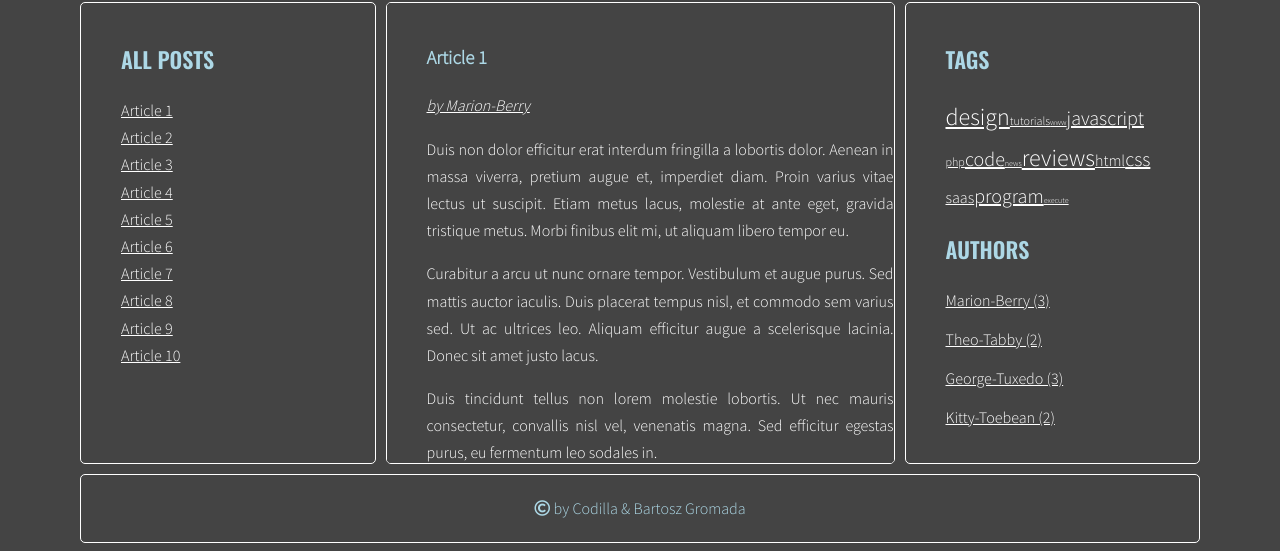
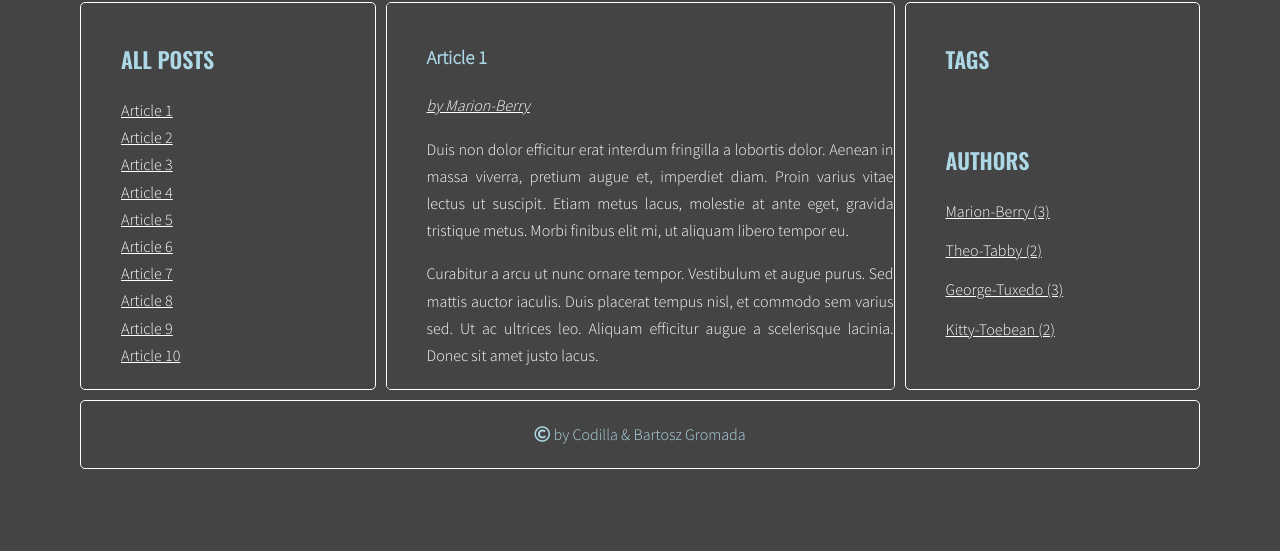
Before and after one commit to BartoszGromada/javascript-blog, a website: page index.html in a window 1280 px wide. Shown: the part 309-860 px from the top of the page. After the commit the page ends 800 px from the top, so only its background shows below. Drawn offline with nearby package versions, Linux system fonts and the light colour scheme.

Commit message:
add_js_handlebars

```diff
--- a/index.html
+++ b/index.html
@@ -203,6 +203,19 @@
 				</main>
   			</div>
 		</div>
+		<script id="template-tagSidebar-link" type="text/x-handlebars-template">
+  			<li><a class="{{className}}"href="#tag-{{tag}}">{{tag }}</a></li>
+		</script>
+		<script id="template-author-link" type="text/x-handlebars-template">
+  			<a href="#author{{ id }}">by {{ title }}</a>
+		</script>
+		<script id="template-tag-link" type="text/x-handlebars-template">
+  			<li><a href="#tag{{ id }}">{{ title }}</a></li>
+		</script>
+		<script id="template-article-link" type="text/x-handlebars-template">
+  			<li><a href="#{{ id }}"><span>{{ title }}</span></a></li>
+		</script>
+		<script src="https://cdnjs.cloudflare.com/ajax/libs/handlebars.js/4.1.0/handlebars.min.js"></script>
 		<script src="js/script.js"></script>
 	</body>
 </html>
--- a/js/script.js
+++ b/js/script.js
@@ -1,4 +1,11 @@
 'use strict';
+
+const templates = {
+  articleLink: Handlebars.compile(document.querySelector('#template-article-link').innerHTML),
+  tagLink: Handlebars.compile(document.querySelector('#template-tag-link').innerHTML),
+  authorLink: Handlebars.compile(document.querySelector('#template-author-link').innerHTML),
+  tagCloudLink: Handlebars.compile(document.querySelector('#template-tagSidebar-link').innerHTML),
+};
 
 const opts = {
   tagSizes: {
@@ -31,7 +38,7 @@ const select = {
 
 const titleClickHandler = function(event){
   event.preventDefault();
-  const clickedElement = event.target,
+  const clickedElement = this,
     activeLinks = document.querySelectorAll('.titles a.active'),
     activeArticles = document.querySelectorAll('.posts .active'),
     articleSelector = clickedElement.getAttribute('href'),
@@ -59,7 +66,8 @@ function generateTitleLinks(customSelector = '') {
   for (let article of articles) {
     const articleId = article.getAttribute('id'),
       articleTitle = article.querySelector(select.article.title).innerHTML,
-      linkHTML = '<li><a href="#' + articleId + '"><span>' + articleTitle + '</span></a></li>';
+      linkHTMLData = {id: articleId, title: articleTitle},
+      linkHTML = templates.articleLink(linkHTMLData);
 
     titleList.innerHTML += linkHTML;
   }
@@ -79,7 +87,9 @@ function generateTags(){
       articleTagsArray = articleTags.split(' ');
 
     for (let tag of articleTagsArray) {
-      const linkHTML = '<li><a href="#tag-' + tag + '">' + tag + '</a></li>';
+      const linkHTMLData = {id: tag, title: tag},
+        linkHTML = templates.tagLink(linkHTMLData);
+
       tagsList.innerHTML += linkHTML;
     }
   }
@@ -107,28 +117,33 @@ function calculateTagClass(count, params) {
 }
 
 function generateTagsSidebar() {
-  const allTags = [];
+  const allTagsData = {tags: []};
   const articles = document.querySelectorAll(select.all.article);
 
   for (let article of articles) {
-    const articleTags = article.getAttribute('data-tags');
-    const articleTagsArray = articleTags.split(' ');
-    const tagsList = document.querySelector(select.listOf.tags);
+    const articleTags = article.getAttribute('data-tags'),
+      articleTagsArray = articleTags.split(' '),
+      tagsList = document.querySelector(select.listOf.tags);
 
     for (let tag of articleTagsArray) {
-      if (allTags.hasOwnProperty(tag)) {
-        allTags[tag] += 1;
+      if (allTagsData.hasOwnProperty(tag)) {
+        allTagsData[tag] += 1;
       } else {
-        allTags[tag] = 1;
+        allTagsData[tag] = 1;
       }
     }
 
-    const tagsParams = calculateTagsParams(allTags);
+    const tagsParams = calculateTagsParams(allTagsData);
 
     tagsList.innerHTML = '';
-    for (let tag in allTags) {
-      const linkHTML = '<li><a class="' + calculateTagClass(allTags[tag],tagsParams) + '"href="#tag-' + tag + '" >' + tag + '</a></li>';
-      tagsList.innerHTML += linkHTML;
+    for (let tag in allTagsData) {
+      allTagsData.tags.push({
+        tag: tag,
+        count: allTagsData[tag],
+        className: calculateTagClass(allTagsData[tag], tagsParams),
+      });
+      tagsList.innerHTML = templates.tagCloudLink(allTagsData);
+      console.log(allTagsData);
     }
   }
 }
@@ -169,7 +184,8 @@ function generateAuthors(){
 
     const authorList = article.querySelector(select.article.author),
       articleAuthor = article.getAttribute('data-author'),
-      linkHTML = '<a href="#author-' + articleAuthor + '"> by ' + articleAuthor + '</a>';
+      linkHTMLData = {id: articleAuthor, title: articleAuthor},
+      linkHTML = templates.authorLink(linkHTMLData);
 
     authorList.innerHTML += linkHTML;
   }
```
